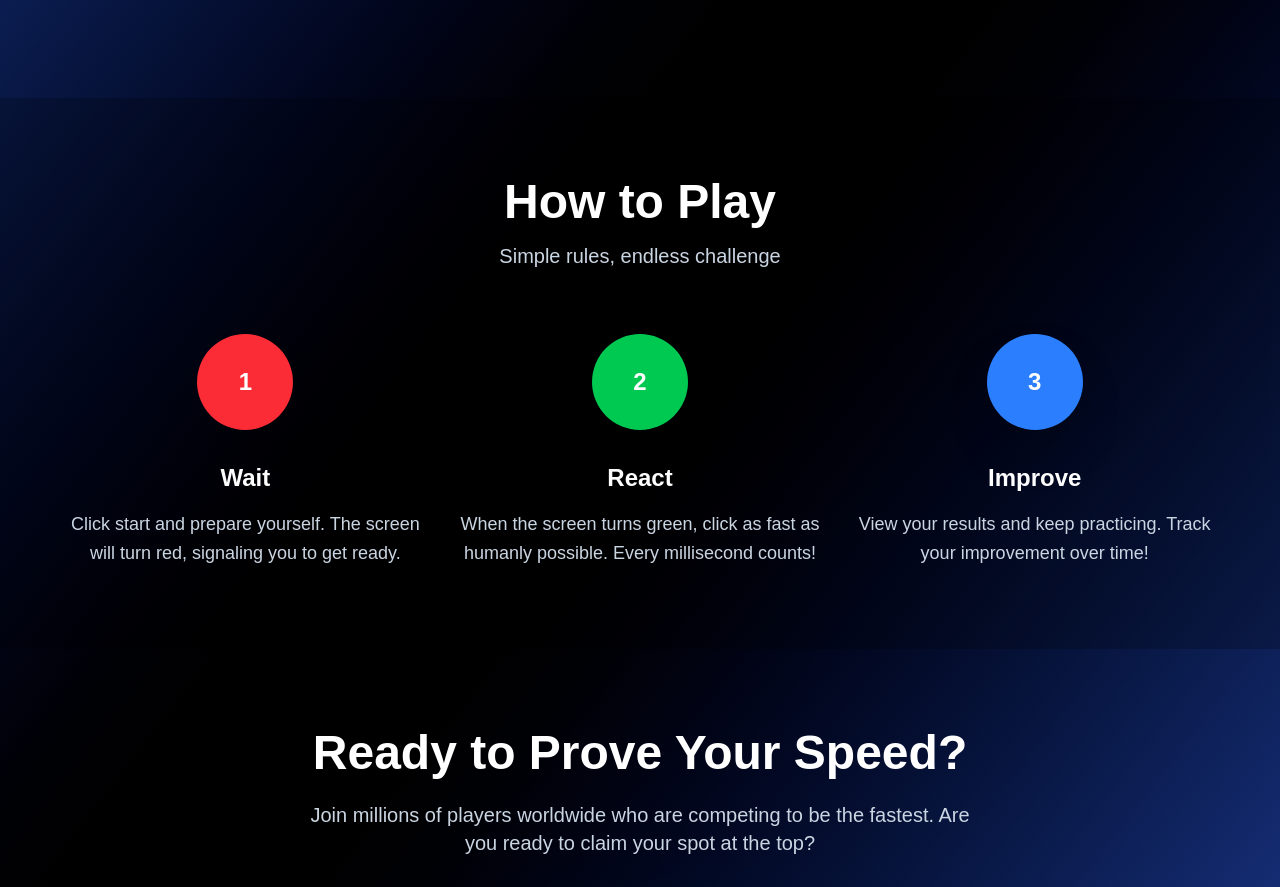
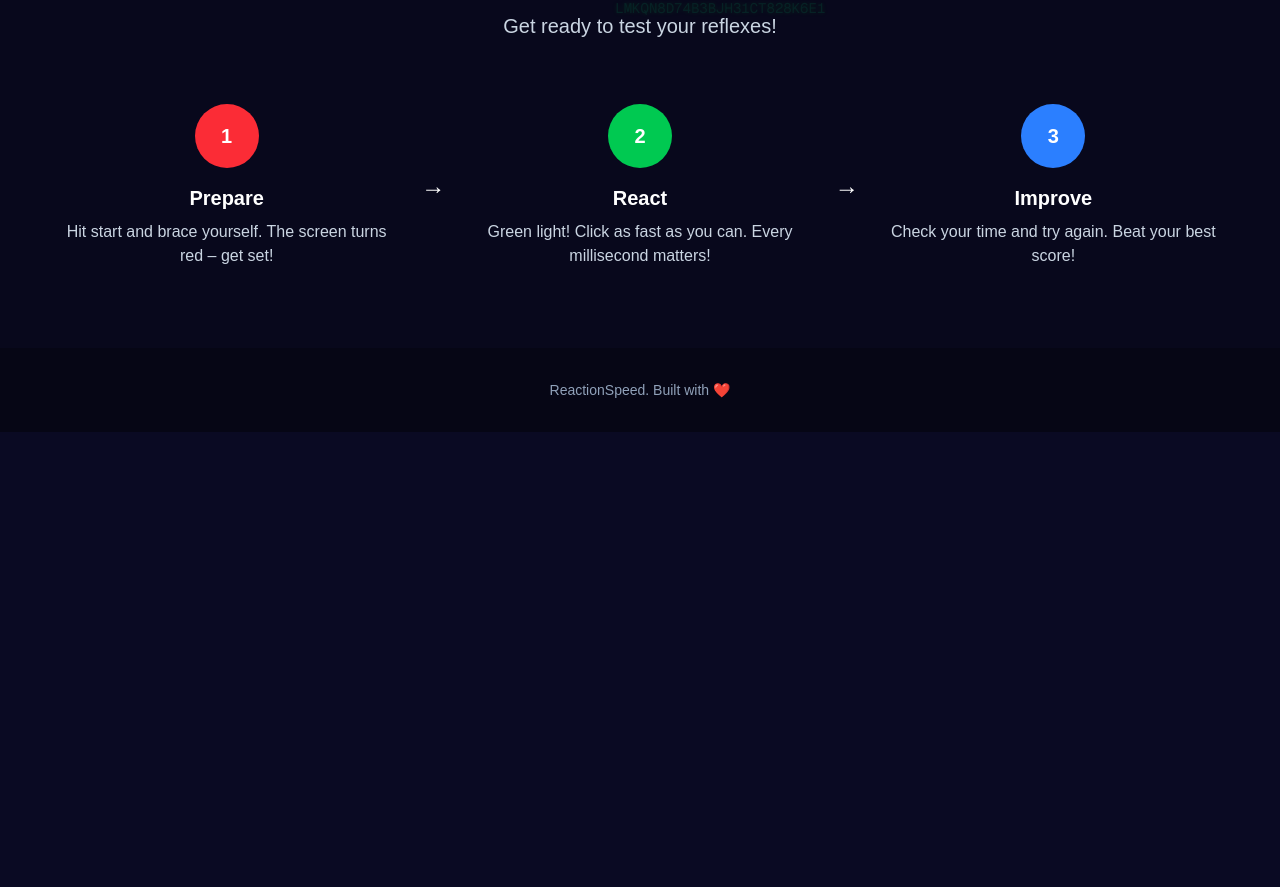
Before and after one commit to catmoreak/Reaction-Speed, a Next.js app in the folder my-app/: page / in a window 1280 px wide. Shown: the part 548-1435 px from the top of the page. After the commit the page ends 980 px from the top, so only its background shows below. Built offline with nearby package versions, Linux system fonts and the light colour scheme.

Commit message:
[feat[] website revamp

```diff
--- a/my-app/src/app/globals.css
+++ b/my-app/src/app/globals.css
@@ -38,6 +38,17 @@ body {
   }
 }
 
+@keyframes matrixRain {
+  0% {
+    transform: translateY(-100vh);
+    opacity: 1;
+  }
+  100% {
+    transform: translateY(100vh);
+    opacity: 0;
+  }
+}
+
 .glow-border {
   animation: glow 2s ease-in-out infinite;
 }
--- a/my-app/src/app/page.tsx
+++ b/my-app/src/app/page.tsx
@@ -2,18 +2,37 @@
 
 import { useState, useEffect } from 'react';
 import NameInput from '@/components/NameInput';
-import { Goblin_One, Google_Sans_Code, Love_Light, Manufacturing_Consent } from 'next/font/google';
-import { ReactServerDOMTurbopackClient } from 'next/dist/server/route-modules/app-page/vendored/ssr/entrypoints';
-import { logDisallowedDynamicError } from 'next/dist/server/app-render/dynamic-rendering';
-import { LocaleRouteNormalizer } from 'next/dist/server/normalizers/locale-route-normalizer';
+
+interface RainColumn {
+  id: number;
+  left: string;
+  delay: string;
+  duration: string;
+  text: string;
+}
 
 export default function Home() {
   const [isVisible, setIsVisible] = useState(false);
   const [showNameInput, setShowNameInput] = useState(false);
+  const [rainColumns, setRainColumns] = useState<RainColumn[]>([]);
 
   useEffect(() => {
     const timer = setTimeout(() => setIsVisible(true), 100);
     return () => clearTimeout(timer);
+  }, []);
+
+  useEffect(() => {
+    const columns = Array.from({length: 100}, (_, i) => ({
+      id: i,
+      left: `${Math.random() * 100}%`,
+      delay: `${Math.random() * 8}s`,
+      duration: `${6 + Math.random() * 4}s`,
+      text: Array.from({length: 25}, () => {
+        const chars = 'ABCDEFGHIJKLMNOPQRSTUVWXYZ0123456789';
+        return chars[Math.floor(Math.random() * chars.length)];
+      }).join('')
+    }));
+    setRainColumns(columns);
   }, []);
 
   const handleGameStart = () => {
@@ -30,12 +49,14 @@ export default function Home() {
   }
 
   return (
-    <div className="min-h-screen bg-linear-to-br from-blue-900 via-black to-blue-900 relative overflow-hidden">
+    <div className="min-h-screen relative overflow-hidden">
 
-      <div className="absolute inset-0">
-        <div className="absolute top-20 left-10 w-72 h-72 bg-purple-500 rounded-full mix-blend-multiply filter blur-xl opacity-20 animate-pulse"></div>
-        <div className="absolute top-40 right-10 w-72 h-72 bg-yellow-500 rounded-full mix-blend-multiply filter blur-xl opacity-20 animate-pulse animation-delay-2000"></div>
-        <div className="absolute -bottom-8 left-20 w-72 h-72 bg-pink-500 rounded-full mix-blend-multiply filter blur-xl opacity-20 animate-pulse animation-delay-4000"></div>
+      <div className="absolute inset-0 overflow-hidden">
+        {rainColumns.map(col => (
+          <div key={col.id} className="absolute text-green-400 font-mono text-sm opacity-80" style={{left: col.left, animation: `matrixRain ${col.duration} linear infinite`, animationDelay: col.delay, textShadow: '0 0 5px #00ff00'}}>
+            {col.text}
+          </div>
+        ))}
       </div>
 
       <div className="relative z-10">
@@ -48,16 +69,13 @@ export default function Home() {
 
 
             <h1 className="text-6xl md:text-8xl font-black text-white mb-6 leading-tight slight-rotate">
-              Challenge Your
+
               <span className="block bg-linear-to-r from-green-400 via-blue-500 to-purple-600 bg-clip-text text-transparent handwritten">
                 Reaction Speed
               </span>
             </h1>
 
-            <p className="text-xl md:text-2xl text-slate-300 mb-8 max-w-3xl mx-auto leading-relaxed">
-              Play the ultimate reaction speed game. Test your reflexes in milliseconds,
-              compete with friends, and climb the leaderboards!
-            </p>
+
 
             <div className="flex flex-col sm:flex-row gap-4 justify-center items-center mb-12">
               <button onClick={handleGameStart} className="group px-8 py-4 bg-linear-to-r from-red-500 to-pink-600 hover:from-red-600 hover:to-pink-700 text-white text-lg font-bold imperfect-border transition-all duration-300 transform hover:scale-105 hover:shadow-2xl shadow-red-500/25 inline-block animate-float slight-skew">
@@ -80,46 +98,35 @@ export default function Home() {
           <div className="max-w-6xl mx-auto">
             <div className="text-center mb-16">
                 <h2 className="text-4xl md:text-5xl font-bold text-white mb-4">How to Play</h2>
-              <p className="text-xl text-slate-300">Simple rules, endless challenge</p>
+              <p className="text-xl text-slate-300">Get ready to test your reflexes!</p>
             </div>
 
-            <div className="grid md:grid-cols-3 gap-8">
-              <div className="text-center group">
-                <div className="relative mb-8">
-                  <div className="w-24 h-24 bg-red-500 rounded-full mx-auto flex items-center justify-center text-white text-2xl font-bold shadow-2xl group-hover:scale-110 transition-transform">
-                    1
-                  </div>
-                  <div className="absolute -top-2 -right-2 w-8 h-8 bg-red-400 rounded-full animate-ping"></div>
-                </div>
-                <h3 className="text-2xl font-bold text-white mb-4">Wait</h3>
-                <p className="text-slate-300 text-lg leading-relaxed">
-                  Click start and prepare yourself. The screen will turn red, signaling you to get ready.
+            <div className="flex flex-col md:flex-row items-center justify-between space-y-8 md:space-y-0 md:space-x-8">
+              <div className="flex-1 text-center">
+                <div className="w-16 h-16 bg-red-500 rounded-full mx-auto mb-4 flex items-center justify-center text-white text-xl font-bold">1</div>
+                <h3 className="text-xl font-bold text-white mb-2">Prepare</h3>
+                <p className="text-slate-300">
+                  Hit start and brace yourself. The screen turns red – get set!
                 </p>
               </div>
 
-              <div className="text-center group">
-                <div className="relative mb-8">
-                  <div className="w-24 h-24 bg-green-500 rounded-full mx-auto flex items-center justify-center text-white text-2xl font-bold shadow-2xl group-hover:scale-110 transition-transform">
-                    2
-                  </div>
-                  <div className="absolute -top-2 -right-2 w-8 h-8 bg-green-400 rounded-full animate-ping animation-delay-1000"></div>
-                </div>
-                <h3 className="text-2xl font-bold text-white mb-4">React</h3>
-                <p className="text-slate-300 text-lg leading-relaxed">
-                  When the screen turns green, click as fast as humanly possible. Every millisecond counts!
+              <div className="text-2xl text-white">→</div>
+
+              <div className="flex-1 text-center">
+                <div className="w-16 h-16 bg-green-500 rounded-full mx-auto mb-4 flex items-center justify-center text-white text-xl font-bold">2</div>
+                <h3 className="text-xl font-bold text-white mb-2">React</h3>
+                <p className="text-slate-300">
+                  Green light! Click as fast as you can. Every millisecond matters!
                 </p>
               </div>
 
-              <div className="text-center group">
-                <div className="relative mb-8">
-                  <div className="w-24 h-24 bg-blue-500 rounded-full mx-auto flex items-center justify-center text-white text-2xl font-bold shadow-2xl group-hover:scale-110 transition-transform">
-                    3
-                  </div>
-                  <div className="absolute -top-2 -right-2 w-8 h-8 bg-blue-400 rounded-full animate-ping animation-delay-2000"></div>
-                </div>
-                <h3 className="text-2xl font-bold text-white mb-4">Improve</h3>
-                <p className="text-slate-300 text-lg leading-relaxed">
-                  View your results and keep practicing. Track your improvement over time!
+              <div className="text-2xl text-white">→</div>
+
+              <div className="flex-1 text-center">
+                <div className="w-16 h-16 bg-blue-500 rounded-full mx-auto mb-4 flex items-center justify-center text-white text-xl font-bold">3</div>
+                <h3 className="text-xl font-bold text-white mb-2">Improve</h3>
+                <p className="text-slate-300">
+                  Check your time and try again. Beat your best score!
                 </p>
               </div>
             </div>
@@ -130,26 +137,13 @@ export default function Home() {
 
 
 
-        <section className="px-4 py-20">
-          <div className="max-w-4xl mx-auto text-center">
-            <h2 className="text-4xl md:text-5xl font-bold text-white mb-6">
-              Ready to Prove Your Speed?
-            </h2>
-            <p className="text-xl text-slate-300 mb-8 max-w-2xl mx-auto">
-              Join millions of players worldwide who are competing to be the fastest. Are you ready to claim your spot at the top?
-            </p>
-            <button onClick={handleGameStart} className="px-12 py-5 bg-linear-to-r from-green-500 to-blue-600 hover:from-green-600 hover:to-blue-700 text-white text-xl font-bold rounded-2xl transition-all duration-300 transform hover:scale-105 shadow-2xl shadow-green-500/25 inline-block">
-             Start Playing Now
-            </button>
-          </div>
-        </section>
 
 
 
-        <footer className="px-4 py-8 bg-black/40 border-t border-white/10">
+        <footer className="px-4 py-8 bg-black/40">
           <div className="max-w-6xl mx-auto text-center">
             <p className="text-slate-400 text-sm">
-              © 2025 ReactionSpeed. Built with ❤️
+             ReactionSpeed. Built with ❤️
             </p>
           </div>
         </footer>
```
